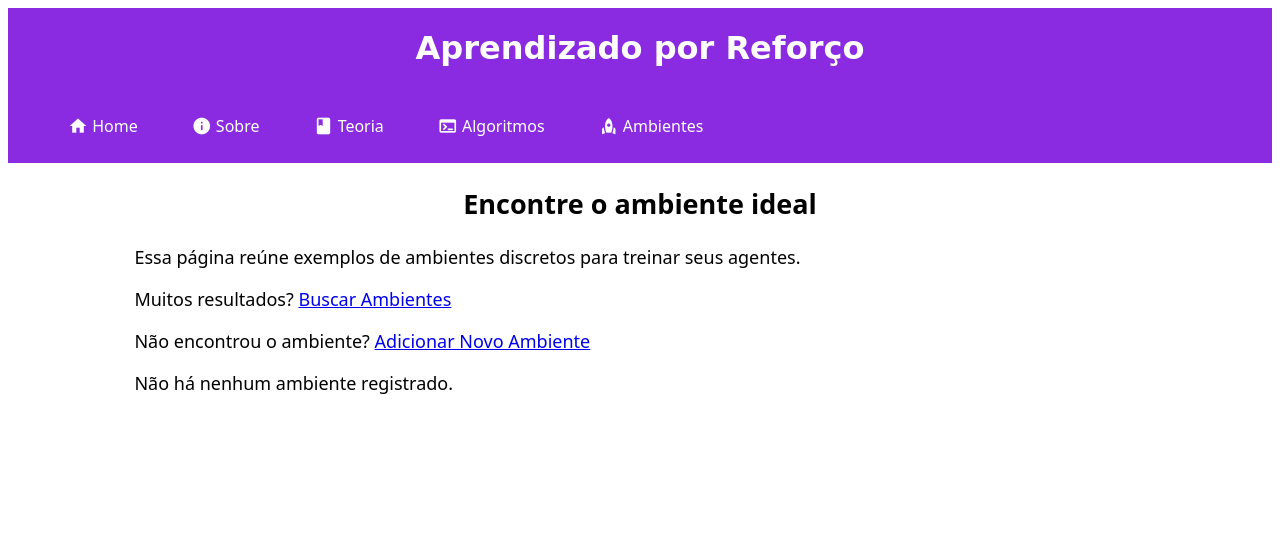
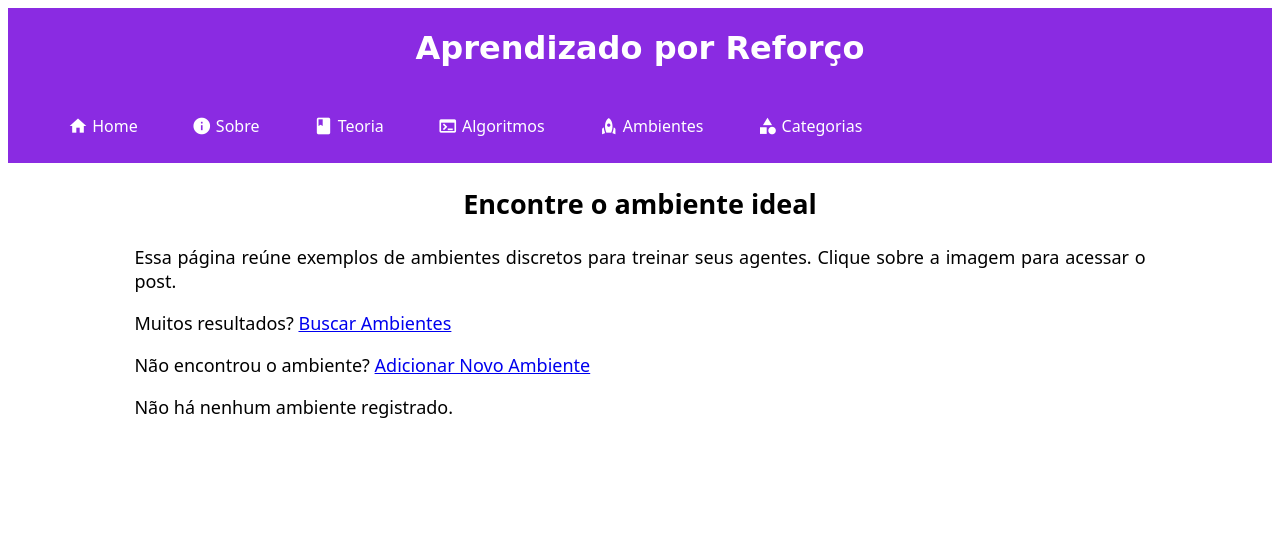
Before and after one commit to vitorvianadp/rlsite, a Django app: page /environments/ in a window 1280 px wide. Shown: the top 533 px of the page. Run offline with Django 4.2, Linux system fonts and the light colour scheme; data that the repository does not hold is empty.

Commit message:
Categorias de posts para o ambiente apresentado

```diff
--- a/environments/admin.py
+++ b/environments/admin.py
@@ -1,6 +1,7 @@
 from django.contrib import admin
 
-from .models import Post, Comment
+from .models import Post, Comment, Category
 
 admin.site.register(Post)
 admin.site.register(Comment)
+admin.site.register(Category)
--- a/environments/templates/environments/index.html
+++ b/environments/templates/environments/index.html
@@ -2,7 +2,7 @@
 {% load static %}
 
 {% block title %}
-Ambientes
+{{ page_title }}
 {% endblock title %}
 
 {% block pagestyle %}
@@ -10,10 +10,11 @@ Ambientes
 {% endblock pagestyle %}
 
 {% block content %}
-<h2 id="envpage-title">Encontre o ambiente ideal</h2>
+<h2 id="envpage-title">{{ envpage_title }}</h2>
+{% if not category %}
 <section>
   <p>
-    Essa página reúne exemplos de ambientes discretos para treinar seus agentes.
+    Essa página reúne exemplos de ambientes discretos para treinar seus agentes. Clique sobre a imagem para acessar o post.
   </p>
   <p>
     Muitos resultados? <a href="{% url 'environments:search' %}">Buscar Ambientes</a>
@@ -23,15 +24,22 @@ Ambientes
     <a href="{% url 'environments:create' %}">Adicionar Novo Ambiente</a>
   </p>
 </section>
+{% endif %}
 {% if post_list %}  <!-- checa se não está vazia -->
 <section class="cards-list">
     {% for post in post_list %}
     <article class="card">
       <div class="card-content">
         <h3>{{ post.title }}</h3>
+        {% if not category %}
         <a href="{% url 'environments:detail' post.id %}">
           <img src="{{ post.gif_url }}" alt="GIF do ambiente {{ post.environment_name }}" />
         </a>
+        {% else %}
+        <a href="{% url 'environments:category-post-detail' category_id post.id %}">
+          <img src="{{ post.gif_url }}" alt="GIF do ambiente {{ post.environment_name }}" />
+        </a>
+        {% endif %}
       </div>
       <p id="env-name">
         <i>{{ post.environment_name }}</i>
--- a/environments/urls.py
+++ b/environments/urls.py
@@ -9,6 +9,9 @@ urlpatterns = [
     path('create/', views.PostCreateView.as_view(), name='create'),
     path('update/<pk>/', views.PostUpdateView.as_view(), name='update'),
     path('delete/<pk>/', views.PostDeleteView.as_view(), name='delete'),
+    path('categories/', views.CategoryListView.as_view(), name='categories'),
+    path('category-posts/<int:category_id>/', views.CategoryPostsListView.as_view(), name='category-posts'),
+    path('category-post-detail/<int:category_id>/<pk>/', views.CategoryPostDetailView.as_view(), name='category-post-detail'),
     path('<pk>/', views.PostDetailView.as_view(), name='detail'),
     path('<int:post_id>/comment', views.create_comment, name='comment'),
 ]
--- a/environments/views.py
+++ b/environments/views.py
@@ -1,13 +1,20 @@
 from django.shortcuts import render, get_object_or_404
-from django.http import HttpResponseRedirect
+from django.http import HttpResponseRedirect, Http404
 from django.urls import reverse, reverse_lazy
 from django.views import generic
-from .models import Post, Comment
-from .forms import CommentForm
+from .models import Post, Comment, Category
+from .forms import PostForm, CommentForm
 
 class PostListView(generic.ListView):
     model = Post
     template_name = 'environments/index.html'
+
+    def get_context_data(self, **kwargs):
+        context = super().get_context_data(**kwargs)
+        context['page_title'] = 'Ambientes'
+        context['envpage_title'] = 'Encontre o ambiente ideal'
+        context['category'] = False
+        return context
 
 class PostDetailView(generic.DetailView):
     model = Post
@@ -24,13 +31,7 @@ class PostSearchView(generic.ListView):
 
 class PostCreateView(generic.CreateView):
     model = Post
-    fields = [
-        'title',
-        'environment_name',
-        'actions_number',
-        'content',
-        'gif_url',
-    ]
+    form_class = PostForm
     template_name = 'environments/create.html'
 
     def get_success_url(self):
@@ -38,13 +39,7 @@ class PostCreateView(generic.CreateView):
 
 class PostUpdateView(generic.UpdateView):
     model = Post
-    fields = [
-        'title',
-        'environment_name',
-        'actions_number',
-        'content',
-        'gif_url',
-    ]
+    form_class = PostForm
     template_name = 'environments/update.html'
 
     def get_success_url(self):
@@ -74,3 +69,38 @@ def create_comment(request, post_id):
         form = CommentForm()
     context = {'form': form, 'post': post}
     return render(request, 'environments/comment.html', context)
+
+class CategoryListView(generic.ListView):
+    model = Category
+    template_name = 'environments/categories.html'
+
+class CategoryPostsListView(generic.ListView):
+    template_name = 'environments/index.html'
+    context_object_name = 'post_list'
+
+    def get_category(self):
+        return Category.objects.get(pk=self.kwargs['category_id'])
+
+    def get_queryset(self):
+        return self.get_category().posts.all()
+
+    def get_context_data(self, **kwargs):
+        category = self.get_category()
+        context = super().get_context_data(**kwargs)
+        context['page_title'] = 'Categoria'
+        context['envpage_title'] = f'Categoria {category.name}'
+        context['category'] = True
+        context['category_id'] = category.id
+        return context
+
+class CategoryPostDetailView(generic.DetailView):
+    model = Post
+    template_name = 'environments/detail.html'
+
+    def get_object(self):
+        category_id = self.kwargs.get('category_id')
+        pk = self.kwargs.get('pk')
+        category = Category.objects.get(pk=category_id)
+        posts = category.posts.all()
+        post = get_object_or_404(posts, pk=pk)
+        return post
--- a/templates/base.html
+++ b/templates/base.html
@@ -46,6 +46,10 @@
                     <span class="material-icons">rocket </span>
                     Ambientes
                 </a></li>
+                <li class="nav__item"><a href="{% url 'environments:categories' %}">
+                    <span class="material-icons">category </span>
+                    Categorias
+                </a></li>
             </ul>
         </nav>
     </header>
```
Also changed, not shown: environments/models.py (+8 -0 lines), environments/templates/environments/categories.html (added, +34 -0 lines), environments/templates/environments/comment.html (+9 -0 lines), environments/templates/environments/detail.html (+8 -0 lines), environments/migrations/0010_category.py (added), environments/migrations/0011_rename_post_category_posts.py (added).
